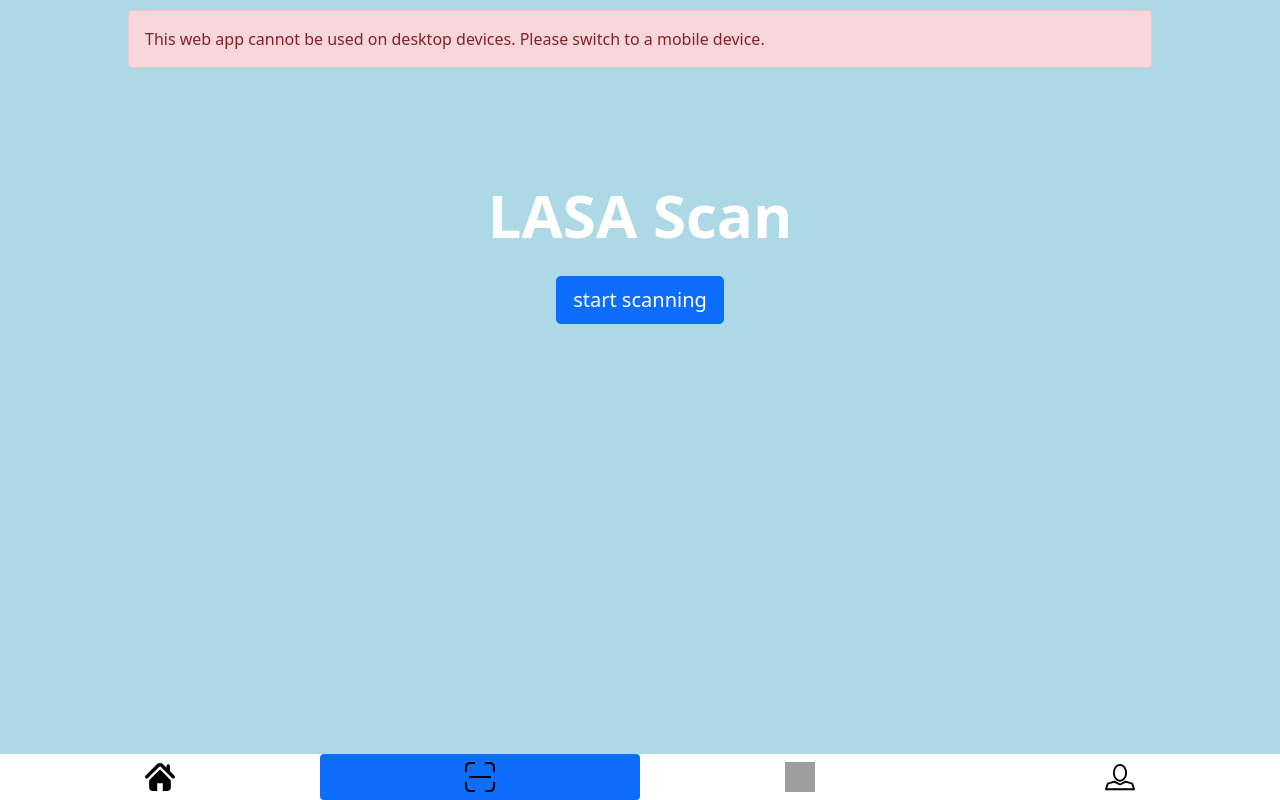
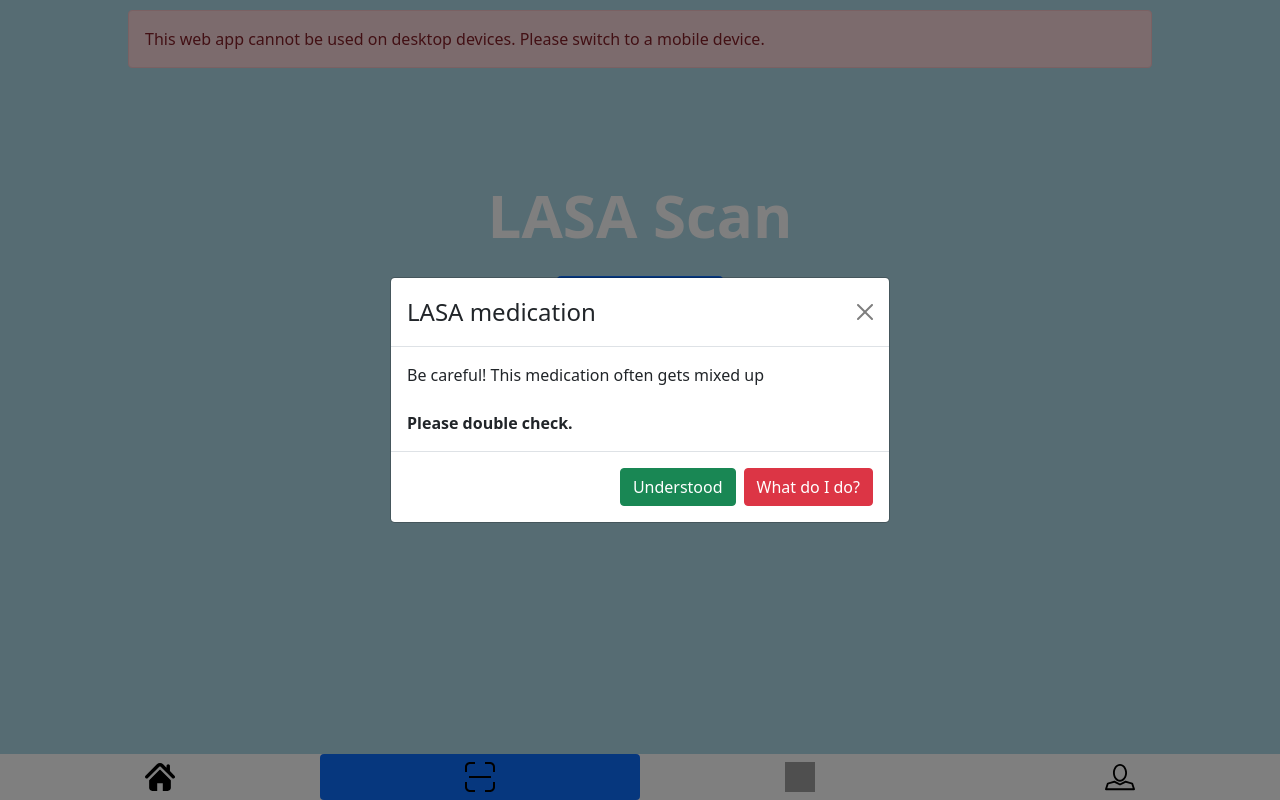
Before and after one commit to danielatoader/medscan, a React (Create React App) app: page /lasa_scan in a window 1280 px wide. Built offline with nearby package versions, Linux system fonts and the light colour scheme; grey boxes are pictures that could not be loaded.

Commit message:
Add warning modal

```diff
--- /dev/null
+++ b/src/components/modals/WarningModal.tsx
@@ -0,0 +1,43 @@
+import { Button, Modal } from "react-bootstrap";
+
+interface WarningModalProps {
+  show: boolean;
+  setShow: (show: boolean) => void;
+}
+
+const WarningModal: React.FC<WarningModalProps> = (props) => {
+  const handleClose = () => props.setShow(false);
+
+  return (
+    <>
+      <Modal
+        show={props.show}
+        onHide={handleClose}
+        backdrop="static"
+        keyboard={false}
+        aria-labelledby="contained-modal-title-vcenter"
+        centered
+      >
+        <Modal.Header closeButton>
+          <Modal.Title>LASA medication</Modal.Title>
+        </Modal.Header>
+        <Modal.Body>
+          Be careful! This medication often gets mixed up
+          <br />
+          <br />
+          <b>Please double check.</b>
+        </Modal.Body>
+        <Modal.Footer>
+          <Button variant="success" onClick={handleClose}>
+            Understood
+          </Button>
+          <Button variant="danger">
+            What do I do?
+          </Button>
+        </Modal.Footer>
+      </Modal>
+    </>
+  );
+};
+
+export default WarningModal;
--- a/src/components/views/LasaScanView.tsx
+++ b/src/components/views/LasaScanView.tsx
@@ -7,13 +7,14 @@ import {
   animateBackgroundError,
   animateBackgroundSuccess,
 } from "../../utils/animations";
-import fs from "fs";
 import { Button } from "react-bootstrap";
+import WarningModal from "../modals/WarningModal";
 
 interface LasaScanViewProps {}
 
 const LasaScanView: React.FC<LasaScanViewProps> = (props) => {
   const [barCodedata, setBarCodeData] = useState<string>("-");
+  const [showWarning, setShowWarning] = useState<boolean>(true);
 
   const backgroundRef = useRef<HTMLDivElement>(null);
   const [isScanning, setIsScanning] = useState<boolean>(false);
@@ -25,6 +26,9 @@ const LasaScanView: React.FC<LasaScanViewProps> = (props) => {
 
   return (
     <>
+      {showWarning ? (
+        <WarningModal show={showWarning} setShow={setShowWarning} />
+      ) : null}
       <div
         ref={backgroundRef}
         style={{ backgroundColor: "#ADD8E6", height: "100vh" }}
```
